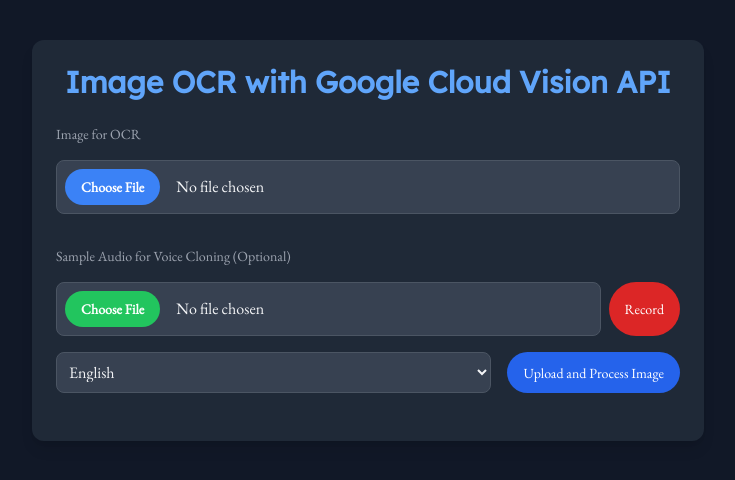
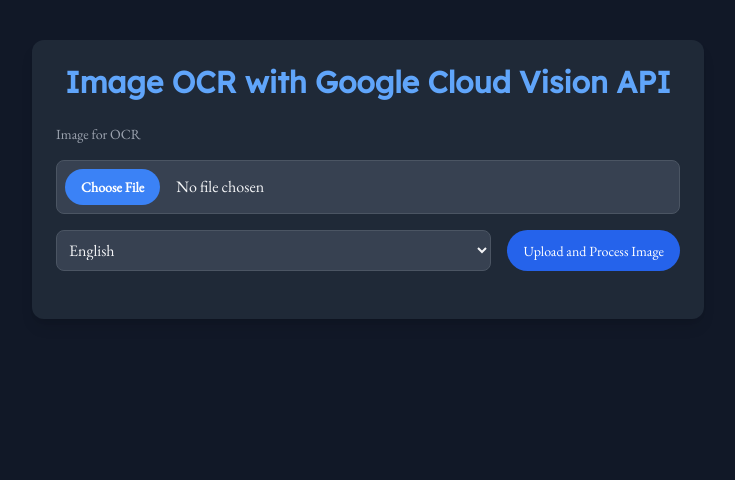
Before and after one commit to mattashton-io/optics-app, a Flask app: page / in a window 1280 px wide. Shown: the top 480 px of the page, without its empty margins (272-1007 px from the left). Run offline with Flask 3, Linux system fonts and the light colour scheme; some libraries are stand-ins or nearby versions.

Commit message:
stripped all voice cloning. App still providing error for certain languages

```diff
--- a/app.py
+++ b/app.py
@@ -58,6 +58,7 @@ def index():
 
 @app.route('/ocr', methods=['POST'])
 def ocr():
+    print("ocr route line 61")
     if 'file' not in request.files:
         return {"error": "No file part"}, 400
     file = request.files['file']
@@ -97,14 +98,17 @@ def stylize():
 
 @app.route('/synthesize', methods=['POST'])
 def synthesize():
-    data = request.get_json()
-    text = data.get('text')
-    language = data.get('language')
+    print("begin text synthesis on line 100")
+    text = request.form.get('text')
+    language = request.form.get('language')
 
     if not text or not language:
         return {"error": "Missing text or language"}, 400
-
-    audio_file_path = text_to_speech(text, language)
+    try:
+        audio_file_path = text_to_speech(text, language)
+    except Exception as e:
+        print (e)
+        return {"error": "error in text_to_speech"},400
 
     if "Error" in audio_file_path:
         return {"error": audio_file_path}, 500
@@ -220,7 +224,7 @@ def stylize_text_with_gemini(text):
         secret_string = response.payload.data.decode("UTF-8")
 
         genai.configure(api_key=secret_string)
-        model = genai.GenerativeModel('gemini-3-pro-preview')
+        model = genai.GenerativeModel('gemini-2.5-flash-lite') #gemini-3-pro-preview
         prompt = f"Reformat and stylize the following text into well-structured paragraphs, but do not generate filler content or insert new words beyond what is in the provided text:\n\n{text}"
         response = model.generate_content(prompt)
         return response.text
--- a/templates/index.html
+++ b/templates/index.html
@@ -23,17 +23,6 @@
         <form id="upload-form" class="flex flex-col gap-4 mb-6">
             <label class="block text-sm font-medium text-gray-400">Image for OCR</label>
             <input type="file" name="file" id="file-input" accept="image/*" class="p-2 border border-gray-600 rounded-lg bg-gray-700 text-gray-100 file:mr-4 file:py-2 file:px-4 file:rounded-full file:border-0 file:text-sm file:font-semibold file:bg-blue-500 file:text-white hover:file:bg-blue-600">
-
-            <label class="block text-sm font-medium text-gray-400 mt-4">Sample Audio for Voice Cloning (Optional)</label>
-            <div class="flex gap-2">
-                <input type="file" name="audio_file" id="audio-file-input-ocr" accept="audio/*" class="flex-grow p-2 border border-gray-600 rounded-lg bg-gray-700 text-gray-100 file:mr-4 file:py-2 file:px-4 file:rounded-full file:border-0 file:text-sm file:font-semibold file:bg-green-500 file:text-white hover:file:bg-green-600">
-                <button type="button" id="record-button" class="bg-red-600 text-white py-2 px-4 rounded-full hover:bg-red-700 transition duration-300 text-sm">Record</button>
-            </div>
-            <div id="recording-controls" class="hidden flex items-center gap-4 mt-2">
-                <p id="recording-status" class="text-sm text-red-400">Recording...</p>
-                <button type="button" id="stop-button" class="bg-gray-600 text-white py-1 px-3 rounded-full hover:bg-gray-700 transition duration-300 text-xs">Stop</button>
-            </div>
-            <audio id="recorded-audio" controls class="w-full mt-2 hidden"></audio>
 
 
             <div class="flex gap-4">
@@ -101,9 +90,9 @@
 
             const formData = new FormData();
             formData.append('file', fileInput.files[0]);
-            if (audioFileInput.files.length > 0) {
-                formData.append('audio_file', audioFileInput.files[0]);
-            }
+            // if (audioFileInput.files.length > 0) {
+            //     formData.append('audio_file', audioFileInput.files[0]);
+            // }
 
             try {
                 // Step 1: OCR
@@ -146,9 +135,9 @@
                 const synthesizeFormData = new FormData();
                 synthesizeFormData.append('text', text);
                 synthesizeFormData.append('language', lang);
-                if (audioFileInput.files.length > 0) {
-                    synthesizeFormData.append('audio_file', audioFileInput.files[0]);
-                }
+                // if (audioFileInput.files.length > 0) {
+                //     synthesizeFormData.append('audio_file', audioFileInput.files[0]);
+                // }
 
                 response = await fetch('/synthesize', {
                     method: 'POST',
```
Also changed, not shown: 1 other file.
